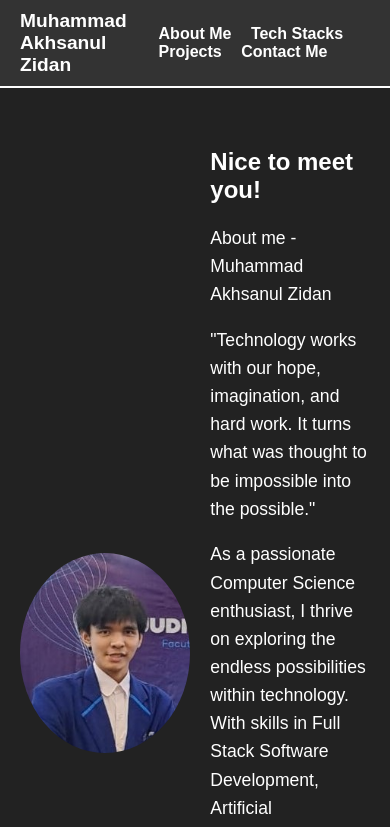
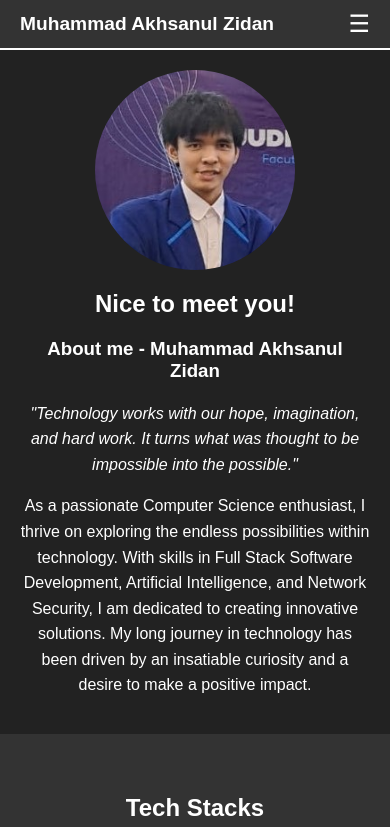
Before and after one commit to MuhammadAkhsanulZidan/my-portfolio, a website: page index.html in a window 390 px wide. Shown: the top 827 px of the page. Drawn offline with Linux system fonts and the light colour scheme.

Commit message:
responsive design for mobile

```diff
--- a/index.html
+++ b/index.html
@@ -11,6 +11,8 @@
         <nav>
             <div class="nav-left">
                 <span class="name">Muhammad Akhsanul Zidan</span>
+                <!-- Toggle Button -->
+                <span class="nav-toggle">&#9776;</span> <!-- This is the hamburger icon -->
             </div>
             <div class="nav-right">
                 <a href="#about-me">About Me</a>
@@ -26,9 +28,9 @@
             <img src="images/profile.jpg" alt="Muhammad Akhsanul Zidan" class="about-me-image">
             <div class="about-me-text">
                 <h1>Nice to meet you!</h1>
-                <p>About me - Muhammad Akhsanul Zidan</p>
-                <p>"Technology works with our hope, imagination, and hard work. It turns what was thought to be impossible into the possible." </p>
-                <p>As a passionate Computer Science enthusiast, I thrive on exploring the endless possibilities within technology. With skills in Full Stack Software Development, Artificial Intelligence, and Network Security, I am dedicated to creating innovative solutions. My long journey in technology has been driven by an insatiable curiosity and a desire to make a positive impact.</p>
+                <h3>About me - Muhammad Akhsanul Zidan</h3>
+                <p class="quote">"Technology works with our hope, imagination, and hard work. It turns what was thought to be impossible into the possible." </p>
+                <p class="description">As a passionate Computer Science enthusiast, I thrive on exploring the endless possibilities within technology. With skills in Full Stack Software Development, Artificial Intelligence, and Network Security, I am dedicated to creating innovative solutions. My long journey in technology has been driven by an insatiable curiosity and a desire to make a positive impact.</p>
             </div>
         </div>
     </section>
--- a/scripts.js
+++ b/scripts.js
@@ -1,3 +1,13 @@
+document.addEventListener('DOMContentLoaded', function () {
+    const navToggle = document.querySelector('.nav-toggle');
+    const navRight = document.querySelector('.nav-right');
+
+    navToggle.addEventListener('click', function () {
+        navRight.classList.toggle('active');
+    });
+});
+
+
 document.addEventListener('DOMContentLoaded', () => {
     document.querySelectorAll('.scroll-container').forEach(container => {
         const prevButton = container.querySelector('.scroll-arrow.prev');
--- a/styles.css
+++ b/styles.css
@@ -38,6 +38,13 @@ nav {
     font-weight: bold;
 }
 
+.nav-toggle {
+    display: none; /* Hide the toggle button by default */
+    font-size: 1.5em;
+    cursor: pointer;
+    margin-left: auto;
+}
+
 #about-me {
     display: flex;
     flex: 1; /* Allows the section to grow and fill available space */
@@ -67,8 +74,12 @@ nav {
 }
 
 .about-me-text p {
-    font-size: 1.1em;
+    font-size: 1.0em;
     line-height: 1.6;
+}
+
+.about-me-text .quote {
+    font-style: italic;
 }
 
 #tech-stacks {
@@ -332,3 +343,64 @@ nav {
     margin-right: 15px; /* Space between icon and text */
     object-fit: contain;
 }
+
+/* Responsive Design */
+@media (max-width: 768px) {
+    nav {
+        flex-direction: column;
+        align-items: flex-start;
+    }
+
+    .nav-left {
+        display: flex;
+        justify-content: space-between;
+        width: 100%;
+    }
+
+    .nav-left .name {
+        align-self: center;
+    }
+
+    .nav-right {
+        display: none; /* Hide the navigation links by default on small screens */
+        flex-direction: column; /* Stack the items vertically */
+        align-items: center; /* Center the items horizontally */
+        width: 100%;
+        background-color: #333; /* Optional: Match the header background */
+        position: absolute;
+        top: 60px; /* Adjust based on your header height */
+        left: 0;
+        right: 0;
+    }
+
+    .nav-right.active {
+        display: flex; /* Display the navigation links when active */
+    }
+
+    .nav-right a {
+        margin: 10px 0; /* Add vertical spacing between links */
+        margin-right: 0; /* Remove right margin */
+        width: 100%; /* Full width for better touch targets */
+        text-align: center; /* Center the text */
+    }
+
+    .nav-toggle {
+        display: block; /* Show the toggle button on small screens */
+    }
+
+    #about-me {
+        flex-direction: column;
+        padding: 20px;
+    }
+
+    .about-me-container {
+        flex-direction: column;
+        text-align: center;
+    }
+
+    .about-me-image {
+        justify-self: center;
+        align-self: center;
+        margin-right: 0px;
+    }
+}
```
